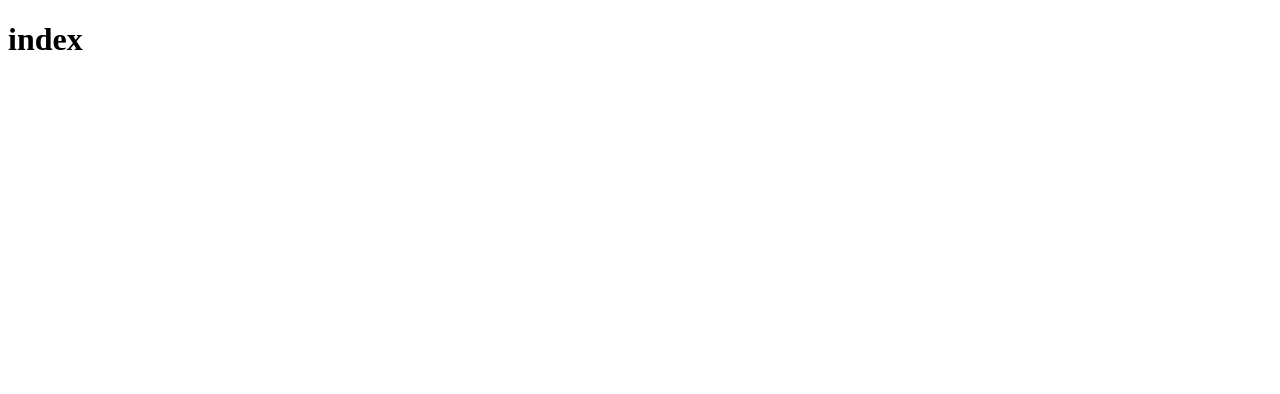
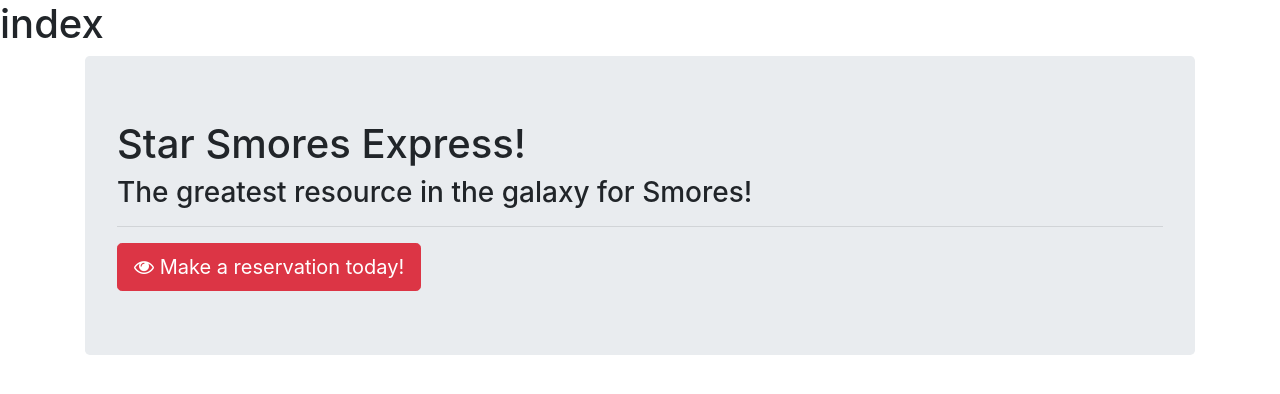
Before and after one commit to JBloodBeardN/sharedHotRestaurant, a website: page index.html in a window 1280 px wide. Drawn offline with nearby package versions, Linux system fonts and the light colour scheme.

Commit message:
Front page

```diff
--- a/index.html
+++ b/index.html
@@ -4,9 +4,24 @@
     <meta charset="UTF-8">
     <meta name="viewport" content="width=device-width, initial-scale=1.0">
     <meta http-equiv="X-UA-Compatible" content="ie=edge">
-    <title>Document</title>
+    <title>Home</title>
+    <!-- Latest compiled and minified CSS & JS -->
+    <link rel="stylesheet" href="https://maxcdn.bootstrapcdn.com/bootstrap/4.0.0/css/bootstrap.min.css">
+    <link rel="stylesheet" href="https://stackpath.bootstrapcdn.com/font-awesome/4.7.0/css/font-awesome.min.css">
+    <script src="https://code.jquery.com/jquery.js"></script>
+    <script src="https://maxcdn.bootstrapcdn.com/bootstrap/4.0.0/js/bootstrap.min.js"></script>
 </head>
 <body>
     <h1>index</h1>
+    <div class = container>
+        <div class="jumbotron">
+            <h1>Star Smores Express!</h1>
+            <h3>The greatest resource in the galaxy for Smores!</h3>
+            <hr>
+            <a href="/"><button class="btn btn-danger btn-lg"><span class="fa fa-eye"></span> Make a reservation today!</button></a>
+
+        </div>
+
+
 </body>
 </html>
```
